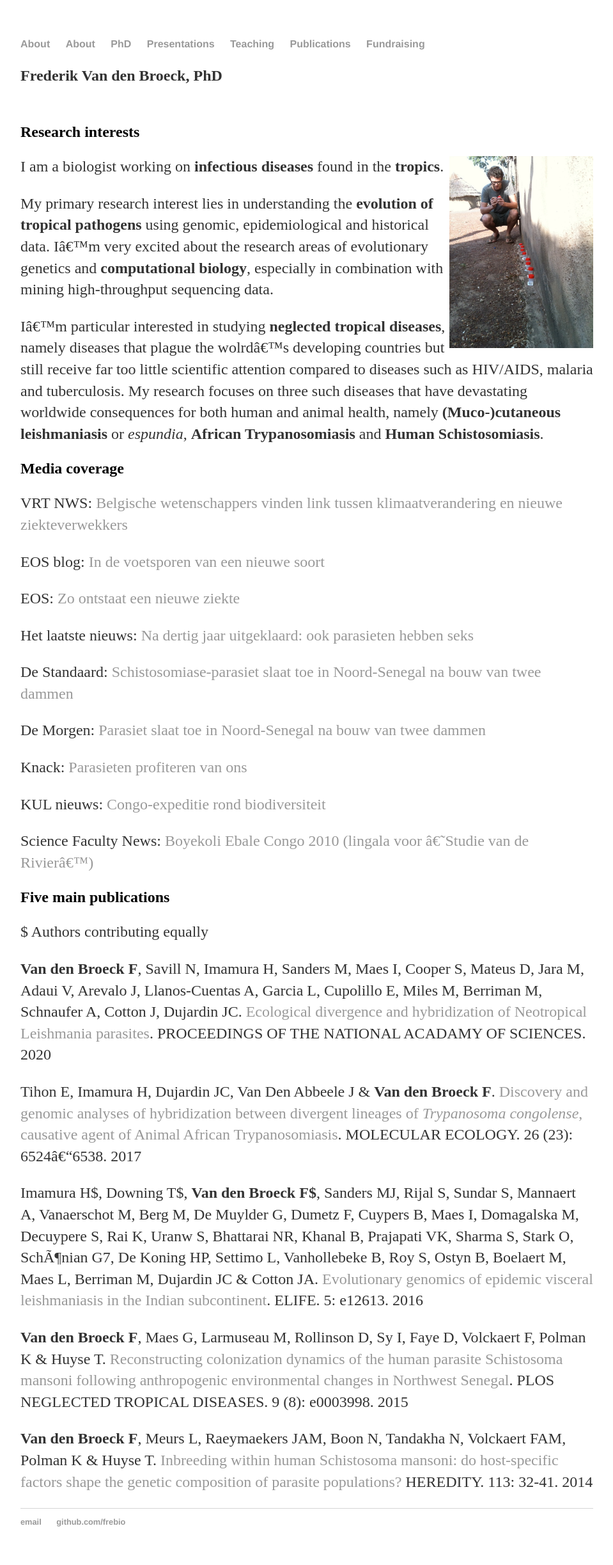
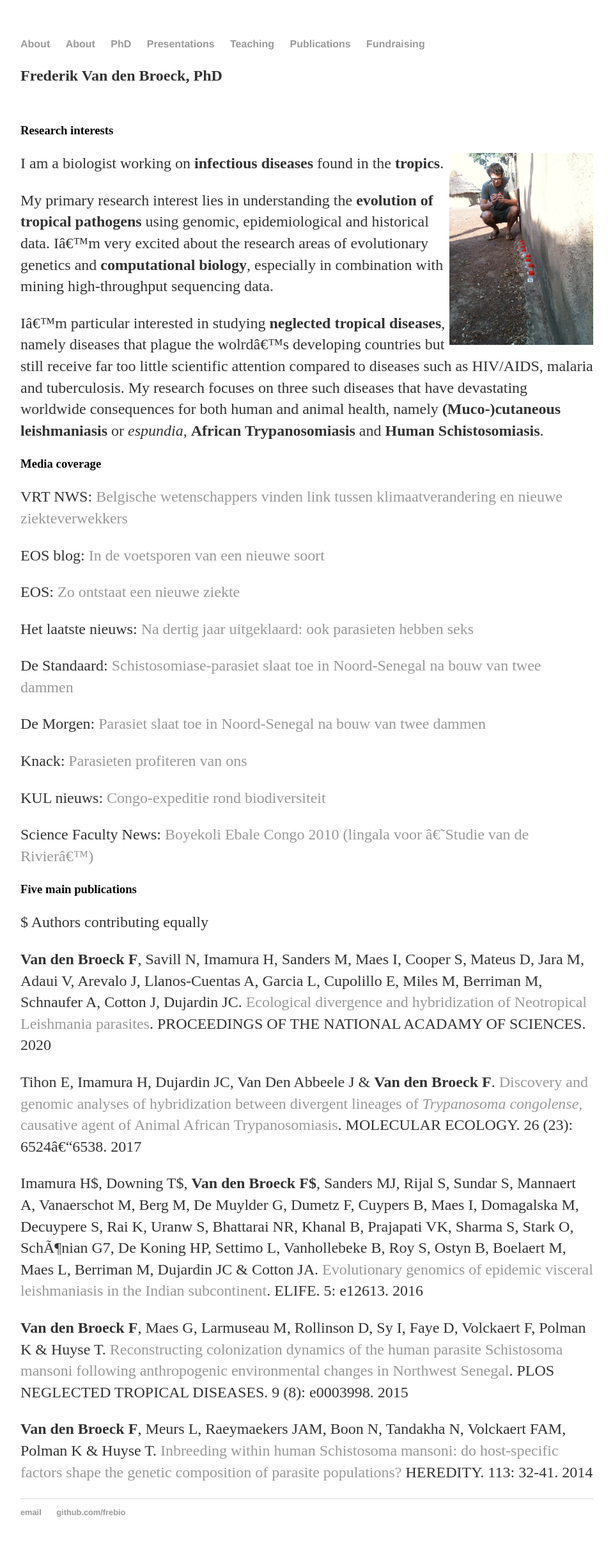
Before and after one commit to FreBio/FreBio.github.io, a Jekyll site: the page built from index.md, in a window 1280 px wide. Shown: the whole page at 64% size, without its empty margins (160-1119 px from the left). Built offline with Jekyll 4.4.1, drawn with Linux system fonts in a browser that asks for light colours; our own code applies the rules of GitHub Pages for plain Markdown files; comment, search, counter and statistics services are not loaded.

```diff
--- a/index.md
+++ b/index.md
@@ -1,7 +1,8 @@
 **Frederik Van den Broeck, PhD** <br />
 <a href="https://twitter.com/FBroeck" class="right" class="twitter-follow-button" data-show-count="false"></a><script async src="//platform.twitter.com/widgets.js" charset="utf-8"></script> <br />
 
-## Research interests
+
+### Research interests
 <img align="right" height="300" src="images/IMG_1380.jpeg">
 I am a biologist working on **infectious diseases** found in the **tropics**.
 
@@ -9,7 +10,8 @@ My primary research interest lies in understanding the **evolution of tropical p
 
 I'm particular interested in studying **neglected tropical diseases**, namely diseases that plague the wolrd's developing countries but still receive far too little scientific attention compared to diseases such as HIV/AIDS, malaria and tuberculosis. My research focuses on three such diseases that have devastating worldwide consequences for both human and animal health, namely **(Muco-)cutaneous leishmaniasis** or *espundia*, **African Trypanosomiasis** and **Human Schistosomiasis**.
 
-## Media coverage
+
+### Media coverage
 VRT NWS: [Belgische wetenschappers vinden link tussen klimaatverandering en nieuwe ziekteverwekkers](https://www.vrt.be/vrtnws/nl/2020/09/23/klimaatveradnering-nieuwe-ziekte-itg/)
 
 EOS blog: [In de voetsporen van een nieuwe soort](https://www.eoswetenschap.eu/natuur-milieu/de-voetsporen-van-een-nieuwe-soort)
@@ -28,7 +30,8 @@ KUL nieuws: [Congo-expeditie rond biodiversiteit](https://nieuws.kuleuven.be/nl/
 
 Science Faculty News: [Boyekoli Ebale Congo 2010 (lingala voor ‘Studie van de Rivier’)](/Boyekoli Ebale Congo 2010 (lingala voor ‘Studie van de Rivier’).pdf)
 
-## Five main publications
+
+### Five main publications
 $ Authors contributing equally
 
 **Van den Broeck F**, Savill N, Imamura H, Sanders M, Maes I, Cooper S, Mateus D, Jara M, Adaui V, Arevalo J, Llanos-Cuentas A, Garcia L, Cupolillo E, Miles M, Berriman M, Schnaufer A, Cotton J, Dujardin JC. [Ecological divergence and hybridization of Neotropical Leishmania parasites](https://www.pnas.org/content/early/2020/09/18/1920136117). PROCEEDINGS OF THE NATIONAL ACADAMY OF SCIENCES. 2020
```
